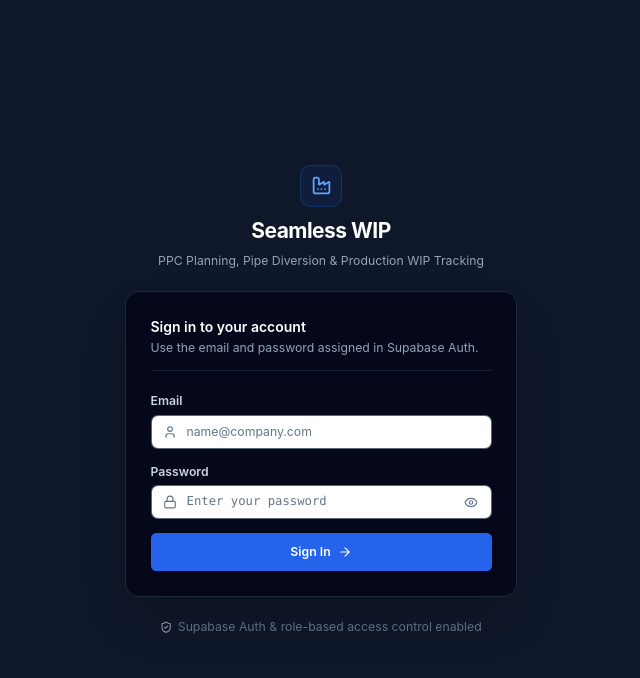
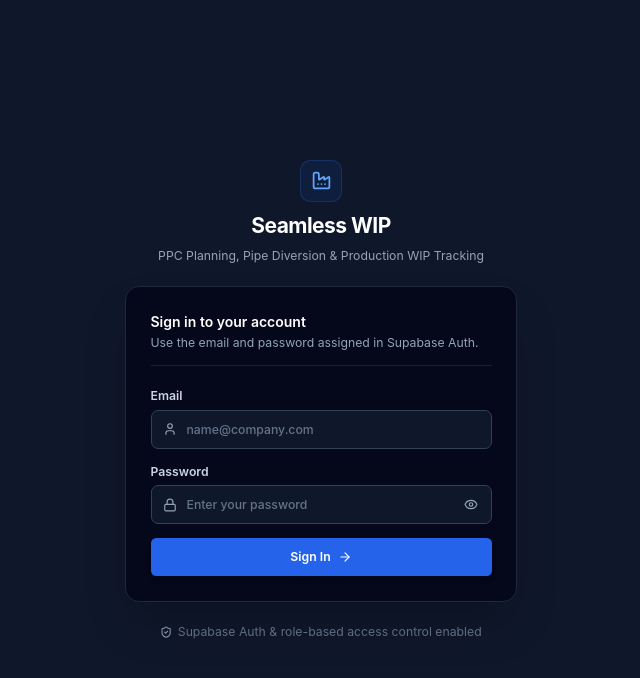
Before and after one commit to vishustp/WIP_Tracking, a Next.js app: page /login in a window 1280 px wide. Shown: the top 678 px of the page, without its empty margins (319-959 px from the left). Built offline with nearby package versions, Linux system fonts and the light colour scheme; no server answers.

Commit message:
fix(login): ensure text font color is crisp white and visible in dark inputs

```diff
--- a/app/globals.css
+++ b/app/globals.css
@@ -81,6 +81,16 @@ input:focus, select:focus, textarea:focus {
   color: #3730a3;
 }
 
+/* Dark inputs autofill text visibility fix */
+input.bg-slate-900:-webkit-autofill,
+input.bg-slate-900:-webkit-autofill:hover,
+input.bg-slate-900:-webkit-autofill:focus,
+input.bg-slate-900:-webkit-autofill:active {
+  -webkit-text-fill-color: #ffffff !important;
+  -webkit-box-shadow: 0 0 0px 1000px #0f172a inset !important;
+  transition: background-color 5000s ease-in-out 0s;
+}
+
 @media print {
   header,
   aside,
--- a/app/login/page.tsx
+++ b/app/login/page.tsx
@@ -128,8 +128,8 @@ export default function LoginPage() {
             <div className="space-y-1.5">
               <label className="text-sm font-semibold text-slate-300 block">Email</label>
               <div className="relative">
-                <User className="w-4 h-4 absolute left-3.5 top-1/2 -translate-y-1/2 text-slate-500 pointer-events-none" />
-                <Input
+                <User className="w-4 h-4 absolute left-3.5 top-1/2 -translate-y-1/2 text-slate-400 pointer-events-none z-10" />
+                <input
                   id="email-input"
                   type="email"
                   placeholder="name@company.com"
@@ -139,7 +139,7 @@ export default function LoginPage() {
                   autoCorrect="off"
                   autoComplete="username"
                   required
-                  className="pl-10 bg-slate-900 border-slate-700/80 text-white placeholder:text-slate-500 text-sm h-10.5 rounded-lg focus:border-blue-500 focus:ring-1 focus:ring-blue-500"
+                  className="w-full pl-10 pr-3 py-2.5 bg-slate-900 border border-slate-700 rounded-lg text-white font-medium placeholder:text-slate-500 text-sm h-11 focus:border-blue-500 focus:bg-slate-900 focus:text-white focus:ring-1 focus:ring-blue-500 focus:outline-none transition-colors"
                 />
               </div>
             </div>
@@ -147,8 +147,8 @@ export default function LoginPage() {
             <div className="space-y-1.5">
               <label className="text-sm font-semibold text-slate-300 block">Password</label>
               <div className="relative">
-                <Lock className="w-4 h-4 absolute left-3.5 top-1/2 -translate-y-1/2 text-slate-500 pointer-events-none" />
-                <Input
+                <Lock className="w-4 h-4 absolute left-3.5 top-1/2 -translate-y-1/2 text-slate-400 pointer-events-none z-10" />
+                <input
                   id="password-input"
                   type={showPassword ? 'text' : 'password'}
                   placeholder="Enter your password"
@@ -156,12 +156,12 @@ export default function LoginPage() {
                   onChange={(e) => { setPassword(e.target.value); if (errorMessage) setErrorMessage(null); }}
                   autoComplete="current-password"
                   required
-                  className="pl-10 pr-10 bg-slate-900 border-slate-700/80 text-white placeholder:text-slate-500 text-sm h-10.5 rounded-lg focus:border-blue-500 focus:ring-1 focus:ring-blue-500 font-mono"
+                  className="w-full pl-10 pr-10 py-2.5 bg-slate-900 border border-slate-700 rounded-lg text-white font-medium placeholder:text-slate-500 text-sm h-11 focus:border-blue-500 focus:bg-slate-900 focus:text-white focus:ring-1 focus:ring-blue-500 focus:outline-none transition-colors"
                 />
                 <button
                   type="button"
                   onClick={() => setShowPassword(!showPassword)}
-                  className="absolute right-3 top-1/2 -translate-y-1/2 text-slate-500 hover:text-slate-300 p-1 transition-colors"
+                  className="absolute right-3 top-1/2 -translate-y-1/2 text-slate-400 hover:text-slate-200 p-1 transition-colors z-10"
                   aria-label={showPassword ? 'Hide password' : 'Show password'}
                 >
                   {showPassword ? <EyeOff className="w-4 h-4" /> : <Eye className="w-4 h-4" />}
```
